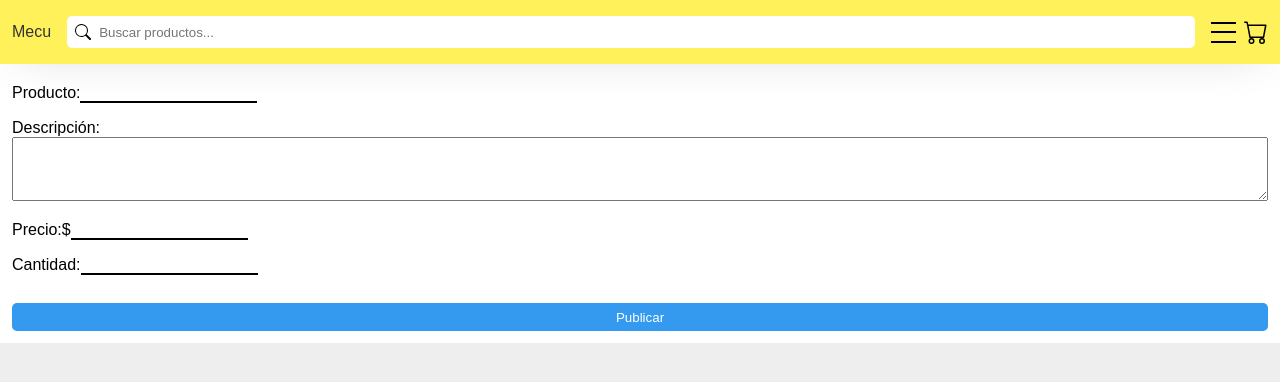
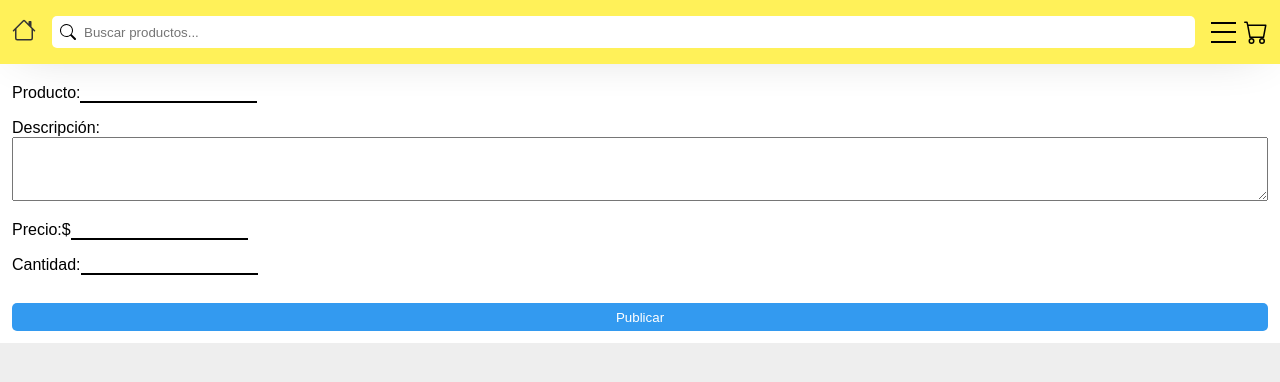
Before and after one commit to paiput/mecu, a React (Create React App) app in the folder client/: page /sell in a window 1280 px wide. Shown: the top 382 px of the page. Built offline with nearby package versions, Linux system fonts and the light colour scheme; no server answers; the HTML template or start-up script is replaced by a standard one.

Commit message:
Change Header header logo to home Icon

```diff
--- a/client/src/components/Header.jsx
+++ b/client/src/components/Header.jsx
@@ -12,7 +12,7 @@ export const Header = ({ hambMenu, setHambMenu }) => {
       <header className="header">
         <p className="header__logo">
           <Link to="/">
-            Mecu
+            <Icon.House className="icon big-icon"/>
           </Link>
         </p>
         <nav className="nav">
```
